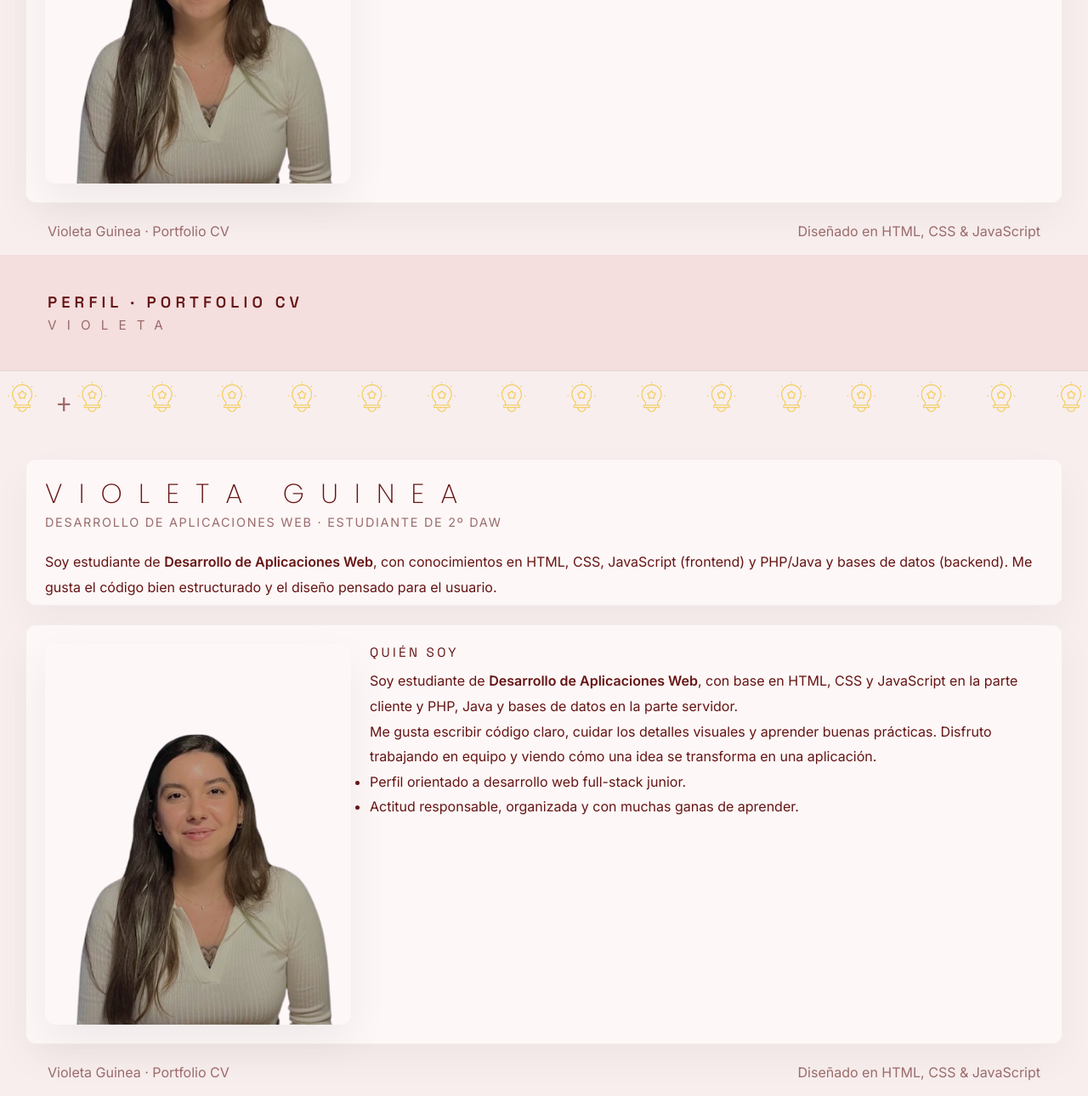
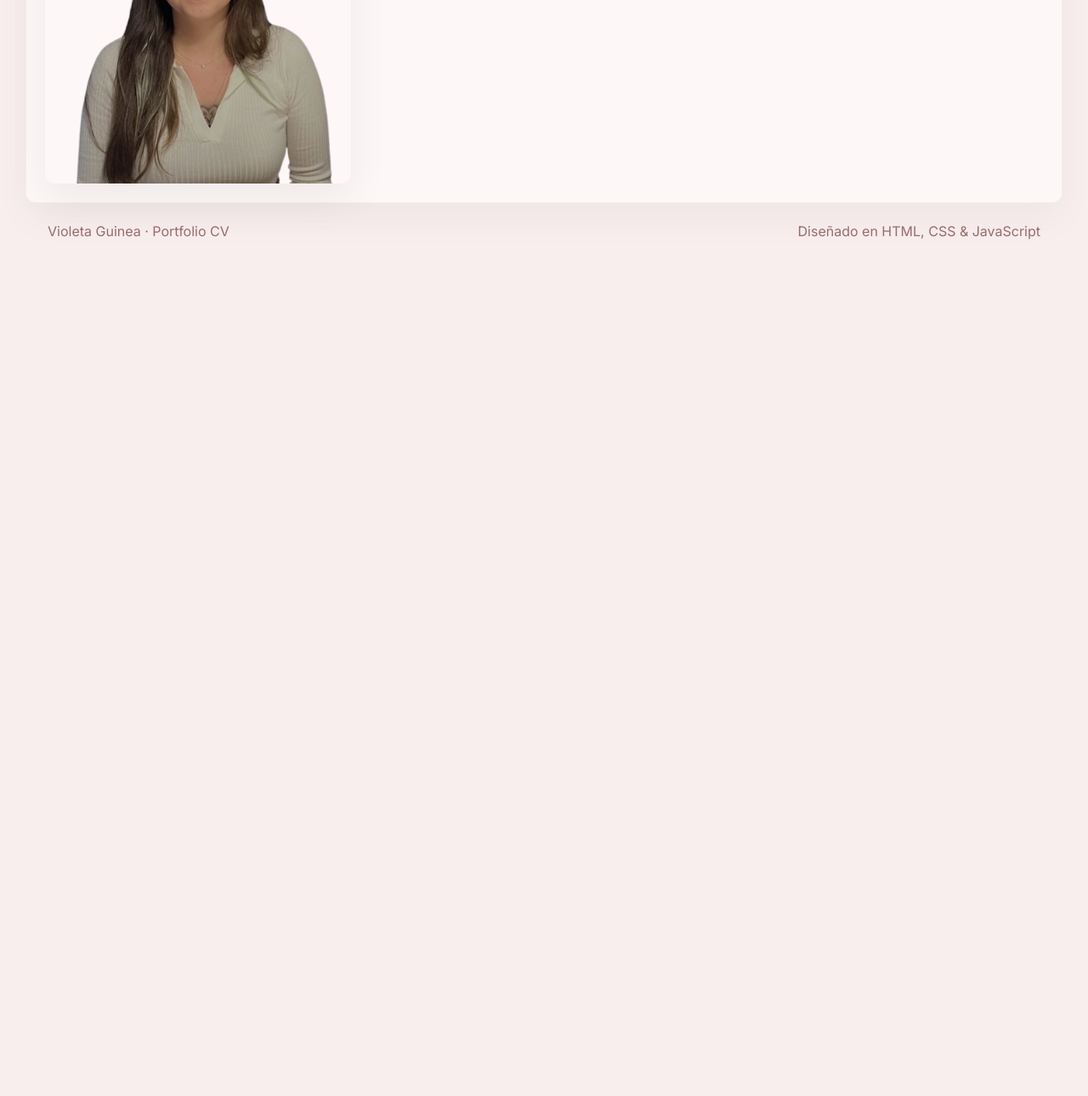
Before and after one commit to Violetita24/webvioletaguineacv, a plain HTML site: page about.html in a window 1280 px wide. Shown: the part 690-1980 px from the top of the page at 85% size. After the commit the page ends 990 px from the top, so only its background shows below. Drawn offline with Linux system fonts and the light colour scheme.

Commit message:
arreglo about

```diff
--- a/about.html
+++ b/about.html
@@ -1,4 +1,3 @@
-
 <!DOCTYPE html>
 <html lang="es">
 <head>
@@ -98,103 +97,3 @@
 
 </body>
 </html>
-
-<!DOCTYPE html>
-<html lang="es">
-<head>
-  <meta charset="utf-8" />
-  <meta name="viewport" content="width=device-width,initial-scale=1" />
-  <title>Violeta Guinea · Sobre mí</title>
-  <link rel="stylesheet" href="styles.css">
-</head>
-<body>
-
-<div class="app">
-
-  <!-- HEADER -->
-  <header class="app-header" role="banner">
-    <div class="app-header-inner">
-      <div class="app-header-title">PERFIL · PORTFOLIO CV</div>
-      <div class="app-header-sub">VIOLETA</div>
-    </div>
-  </header>
-
-  <!-- BARRA: BANNER + ICONO + MENÚ SUPERPUESTO -->
-  <div class="top-strip">
-    <!-- Banner de bombillas de fondo -->
-    <div class="icon-strip"></div>
-
-    <!-- Menú superpuesto encima del banner -->
-    <nav class="top-nav" aria-label="Navegación de secciones">
-      <button class="top-toggle" type="button">
-        <span class="top-toggle-icon">﹢</span>
-      </button>
-
-      <div class="top-panel">
-        <!-- En ABOUT: "Quién soy" es la activa -->
-        <a class="side-item active" href="about.html"><span class="side-label">Quién soy</span></a>
-        <a class="side-item" href="skills.html"><span class="side-label">Skills</span></a>
-        <a class="side-item" href="formacion.html"><span class="side-label">Formación</span></a>
-        <a class="side-item" href="experiencia.html"><span class="side-label">Experiencia</span></a>
-        <a class="side-item" href="contacto.html"><span class="side-label">Contacto</span></a>
-      </div>
-    </nav>
-  </div>
-
-  <!-- CONTENIDO PRINCIPAL -->
-  <div class="container" role="main">
-
-    <!-- Volver a portada flotando -->
-    <a href="home.html" class="back-floating">← Volver a portada</a>
-
-    <!-- CONTENIDO -->
-    <section class="content">
-
-      <!-- BLOQUE SUPERIOR PERFIL -->
-      <article class="card profile-top" aria-labelledby="perfilTitle">
-        <div class="profile-meta">
-          <div class="profile-name" id="perfilTitle">Violeta Guinea</div>
-          <div class="profile-role muted">Desarrollo de Aplicaciones Web · Estudiante de 2º DAW</div>
-          <div style="height:8px"></div>
-          <div class="text">
-            Soy estudiante de <strong>Desarrollo de Aplicaciones Web</strong>, con
-            conocimientos en HTML, CSS, JavaScript (frontend) y PHP/Java y bases de datos (backend).
-            Me gusta el código bien estructurado y el diseño pensado para el usuario.
-          </div>
-        </div>
-      </article>
-
-      <!-- QUIÉN SOY -->
-      <article class="card">
-        <div class="section-top" style="display:flex;gap:22px;align-items:flex-start;">
-          <div class="sobre-img">
-            <img src="Fotocurriculum.png" alt="Foto de Violeta Guinea">
-          </div>
-          <div class="section-body" style="flex:1">
-            <div class="section-title">Quién soy</div>
-            <div class="text">
-              <p>Soy estudiante de <strong>Desarrollo de Aplicaciones Web</strong>, con base en HTML, CSS y JavaScript en la parte cliente y PHP, Java y bases de datos en la parte servidor.</p>
-              <p>Me gusta escribir código claro, cuidar los detalles visuales y aprender buenas prácticas. Disfruto trabajando en equipo y viendo cómo una idea se transforma en una aplicación.</p>
-              <ul>
-                <li>Perfil orientado a desarrollo web full-stack junior.</li>
-                <li>Actitud responsable, organizada y con muchas ganas de aprender.</li>
-              </ul>
-            </div>
-          </div>
-        </div>
-      </article>
-
-    </section>
-
-  </div>
-
-  <!-- FOOTER -->
-  <footer class="footer">
-    <div>Violeta Guinea · Portfolio CV</div>
-    <div class="muted">Diseñado en HTML, CSS &amp; JavaScript</div>
-  </footer>
-
-</div>
-
-</body>
-</html>
```
Also changed, not shown: formacion.html (+1 -1 lines).
